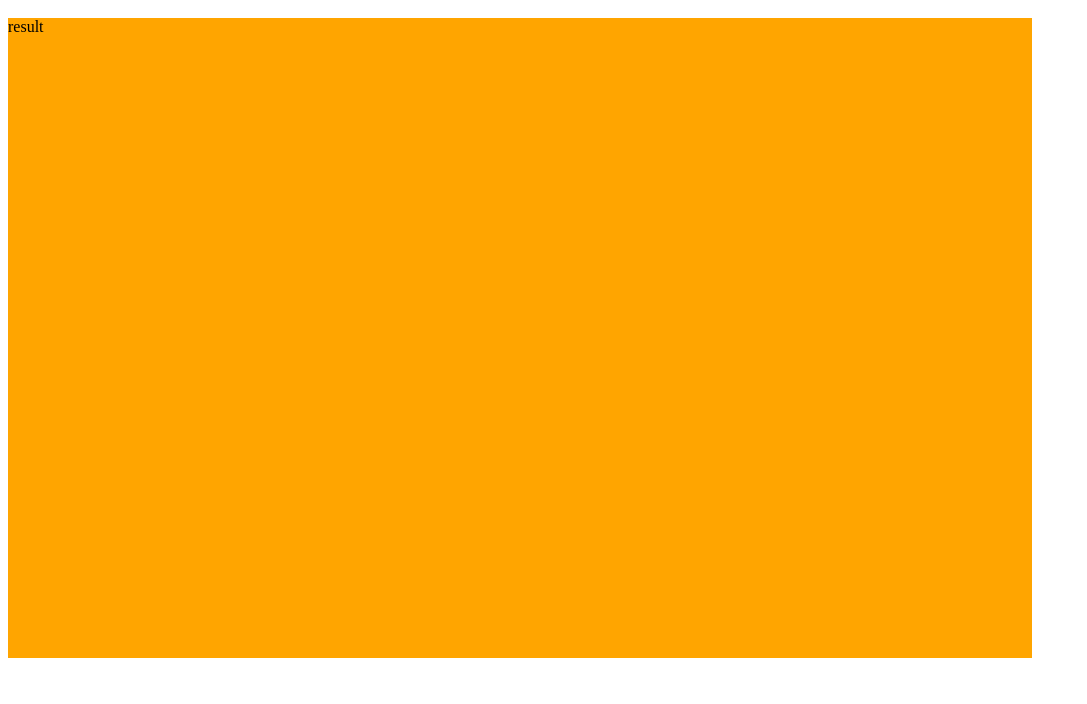
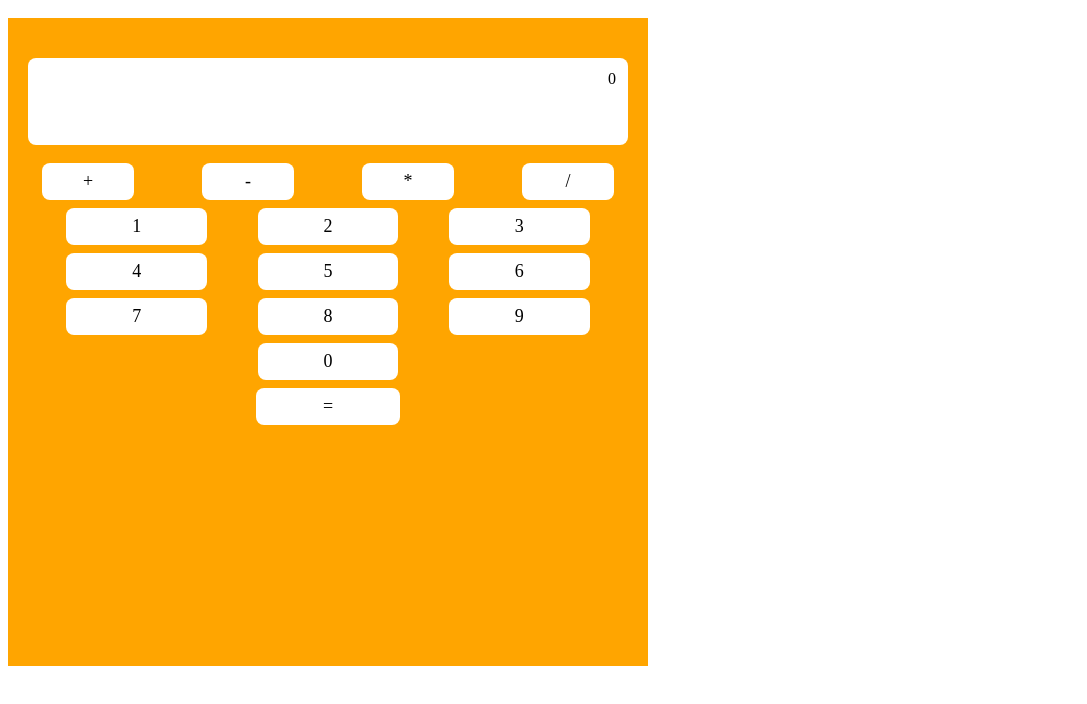
Before and after one commit to jogipr/calculator-app-y98h3z, a plain HTML site: page index.html in a window 1280 px wide. Shown: the part 48-752 px from the top of the page, without its empty margins (0-1087 px from the left). Drawn offline with Linux system fonts and the light colour scheme.

Commit message:
3 files modified

```diff
--- a/index.html
+++ b/index.html
@@ -4,11 +4,41 @@
 
     <link rel="stylesheet" type="text/css" href="styles.css" />
   </head>
+
   <body>
     <h1>Calculator app</h1>
     <div class="app-container">
-      <div class="app-result">result</div>
+      <div class="app-result">0</div>
       <br />
+      <div class="operations-container">
+        <span class="operations" id="+">+</span>
+        <span class="operations" id="-">-</span>
+        <span class="operations" id="*">*</span>
+        <span class="operations" id="/">/</span>
+      </div>
+      <div class="numbers-container">
+        <div class="number-container">
+          <div class="number" id="1">1</div>
+          <div class="number" id="2">2</div>
+          <div class="number" id="3">3</div>
+        </div>
+        <div class="number-container">
+          <div class="number" id="4">4</div>
+          <div class="number" id="5">5</div>
+          <div class="number" id="6">6</div>
+        </div>
+        <div class="number-container">
+          <div class="number" id="7">7</div>
+          <div class="number" id="8">8</div>
+          <div class="number" id="9">9</div>
+        </div>
+        <div class="number-container">
+          <div class="number" id="0">0</div>
+        </div>
+      </div>
+      <div class="equals-container">
+        <div class="number" id="=">=</div>
+      </div>
     </div>
     <script src="script.js"></script>
   </body>
--- a/script.js
+++ b/script.js
@@ -0,0 +1,40 @@
+const numbersContainer = document.querySelector('.numbers-container');
+const appResult = document.querySelector('.app-result');
+
+const operationsContainer = document.querySelector('.operations-container');
+const equalsContainer = document.querySelector('.equals-container');
+
+let operands = [];
+let operand = '';
+let position = 0;
+
+function addOperand(event) {
+  if (event.target.id) {
+    operand += event.target.id;
+  }
+  operands[position] = operand;
+  appResult.innerHTML = ` ${operands.join(' ')} `;
+}
+
+numbersContainer.addEventListener('click', addOperand);
+
+function addOperation(event) {
+  if (event.target.id) {
+    operand = '';
+    operands.push(event.target.id);
+    position += 2;
+  }
+  console.log(operands);
+  appResult.innerHTML = ` ${operands.join(' ')} `;
+}
+
+operationsContainer.addEventListener('click', addOperation);
+
+function equalsOperation(event) {
+  if (event.target.id == '=') {
+    let result = eval(operands.join(' '));
+    appResult.innerHTML = `<span> ${result}<span/>`;
+  }
+}
+
+equalsContainer.addEventListener('click', equalsOperation);
--- a/styles.css
+++ b/styles.css
@@ -3,11 +3,54 @@ body {
 
 .app-container {
   background: orange;
-  width: 80vw;
-  height: 80vh;
+  width: 50vw;
+  height: 80%;
+  padding-top: 20px;
 }
 
 .app-result {
-  width: 80vw;
-  height: 80vh;
+  background: white;
+  width: 90%;
+  height: 10%;
+  margin: auto;
+  margin-top: 20px;
+  text-align: right;
+  padding: 12px;
+  border-radius: 8px;
 }
+
+.operations-container {
+  display: flex;
+  justify-content: space-around;
+}
+.operations {
+  display: inline-block;
+  background: white;
+  width: 12%;
+  text-align: center;
+  padding: 8px;
+  cursor: pointer;
+  font-size: large;
+  border-radius: 8px;
+}
+
+.number-container {
+  display: flex;
+  justify-content: space-evenly;
+  flex-wrap: wrap;
+  margin: 8px;
+}
+.number {
+  background: white;
+  width: 20%;
+  text-align: center;
+  padding: 8px;
+  cursor: pointer;
+  font-size: large;
+  border-radius: 8px;
+}
+
+.equals-container {
+  display: flex;
+  justify-content: center;
+}
```
